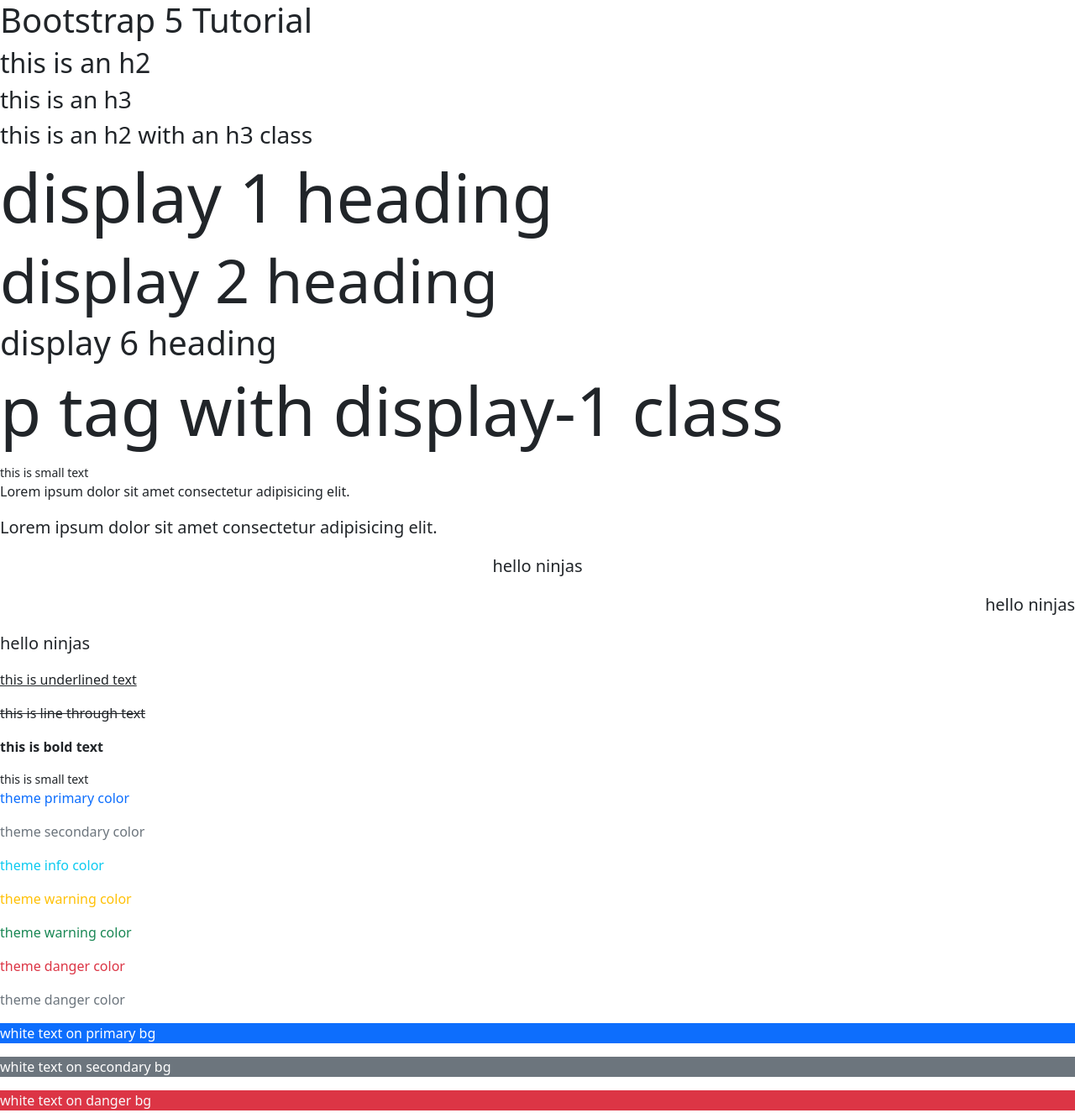
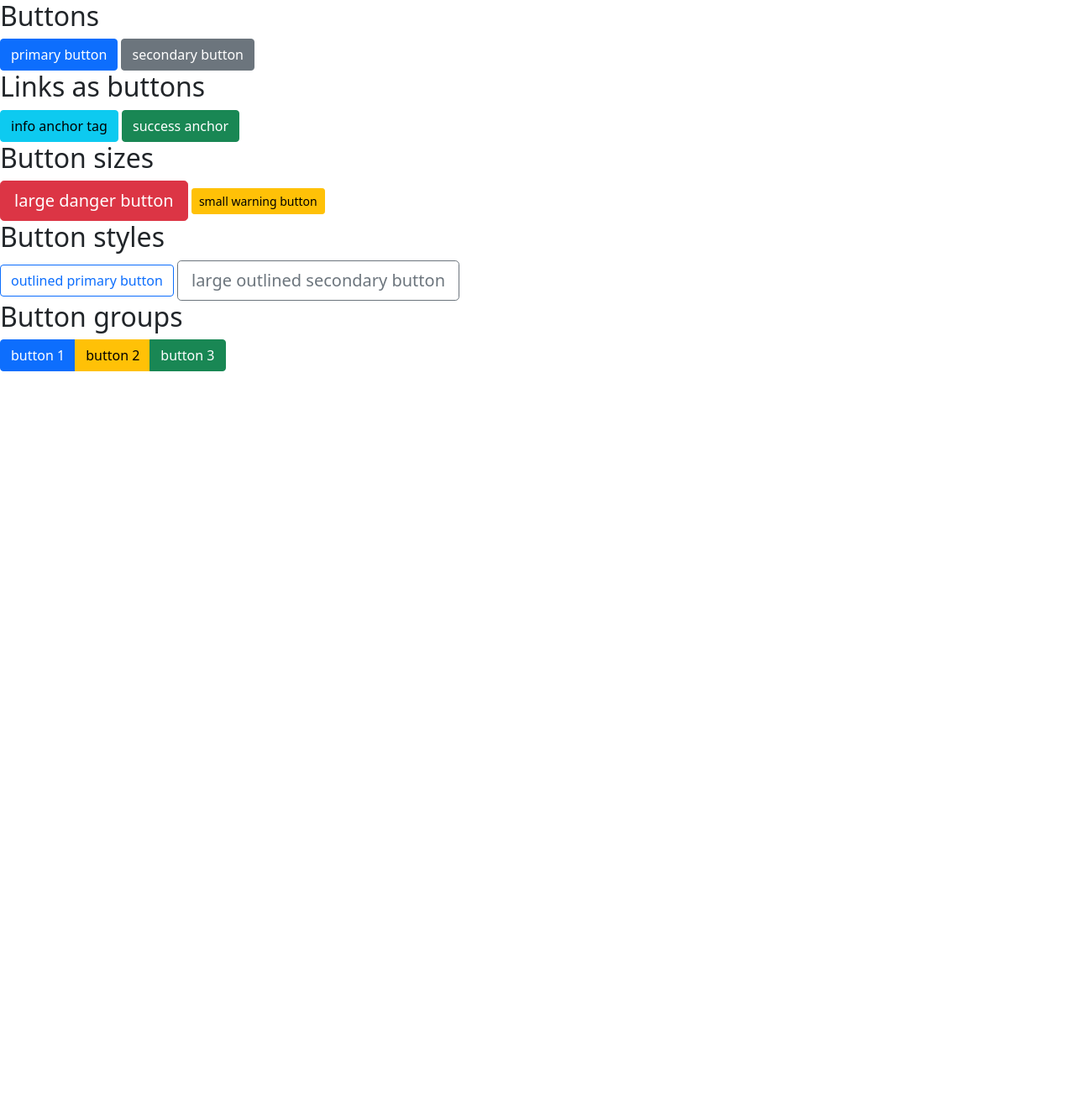
Before and after one commit to jfulkersonIvy/M02TutorialFulkerson, a plain HTML site: page index.html in a window 1280 px wide. Shown: the whole page at 84% size. After the commit the page ends 800 px from the top, so only its background shows below. Drawn offline with nearby package versions, Linux system fonts and the light colour scheme.

Commit message:
Add files via upload

```diff
--- a/index.html
+++ b/index.html
@@ -8,45 +8,38 @@
   <title>Net Ninja Pro - the Book</title>
 </head>
 <body>
-  <!-- heading tags -->
-  <h1>Bootstrap 5 Tutorial</h1>
-  <h2>this is an h2</h2>
-  <h3>this is an h3</h3>
-  <h2 class="h3">this is an h2 with an h3 class</h2>
+  <!-- basic buttons -->
+  <h2>Buttons</h2>
 
-  <!-- display headings -->
-  <h1 class="display-1">display 1 heading</h1>
-  <h2 class="display-2">display 2 heading</h2>
-  <h6 class="display-6">display 6 heading</h6>
-  <p class="display-1">p tag with display-1 class</p>
+  <button class="btn btn-primary">primary button</button>
+  <button class="btn btn-secondary">secondary button</button>
 
-  <!-- lead text & alignment -->
-  <small>this is small text</small>
-  <p>Lorem ipsum dolor sit amet consectetur adipisicing elit.</p>
-  <p class="lead">Lorem ipsum dolor sit amet consectetur adipisicing elit.</p>
-  <p class="lead text-center">hello ninjas</p>
-  <p class="lead text-end">hello ninjas</p>
-  <p class="lead">hello ninjas</p>
+  <!-- anchor tags as buttons -->
+  <h2>Links as buttons</h2>
 
-  <!-- text decoration & font weight -->
-  <p class="text-decoration-underline">this is underlined text</p>
-  <p class="text-decoration-line-through">this is line through text</p>
-  <p class="fw-bold">this is bold text</p>
-  <small>this is small text</small>
+  <a href="#" class="btn btn-info">info anchor tag</a>
+  <a href="#" class="btn btn-success">success anchor</a>
 
-  <!-- text colors -->
-  <p class="text-primary">theme primary color</p>
-  <p class="text-secondary">theme secondary color</p>
-  <p class="text-info">theme info color</p>
-  <p class="text-warning">theme warning color</p>
-  <p class="text-success">theme warning color</p>
-  <p class="text-danger">theme danger color</p>
-  <p class="text-muted">theme danger color</p>
+  <!-- button sizes -->
+  <h2>Button sizes</h2>
 
-  <!-- background colors -->
-  <p class="text-white bg-primary">white text on primary bg</p>
-  <p class="text-white bg-secondary">white text on secondary bg</p>
-  <p class="text-light bg-danger">white text on danger bg</p>
+  <button class="btn btn-lg btn-danger">large danger button</button>
+  <button class="btn btn-sm btn-warning">small warning button</button>
+
+  <!-- outlined styles -->
+  <h2>Button styles</h2>
+
+  <button class="btn btn-outline-primary">outlined primary button</button>
+  <button class="btn btn-outline-secondary btn-lg">large outlined secondary button</button>
+
+  <!-- button groups -->
+  <h2>Button groups</h2>
+
+  <div class="btn-group">
+    <a href="#" class="btn btn-primary">button 1</a>
+    <a href="#" class="btn btn-warning">button 2</a>
+    <a href="#" class="btn btn-success">button 3</a>
+  </div>
 
   <script src="https://cdn.jsdelivr.net/npm/bootstrap@5.1.3/dist/js/bootstrap.bundle.min.js" integrity="sha384-ka7Sk0Gln4gmtz2MlQnikT1wXgYsOg+OMhuP+IlRH9sENBO0LRn5q+8nbTov4+1p" crossorigin="anonymous"></script>
 </body>
```
